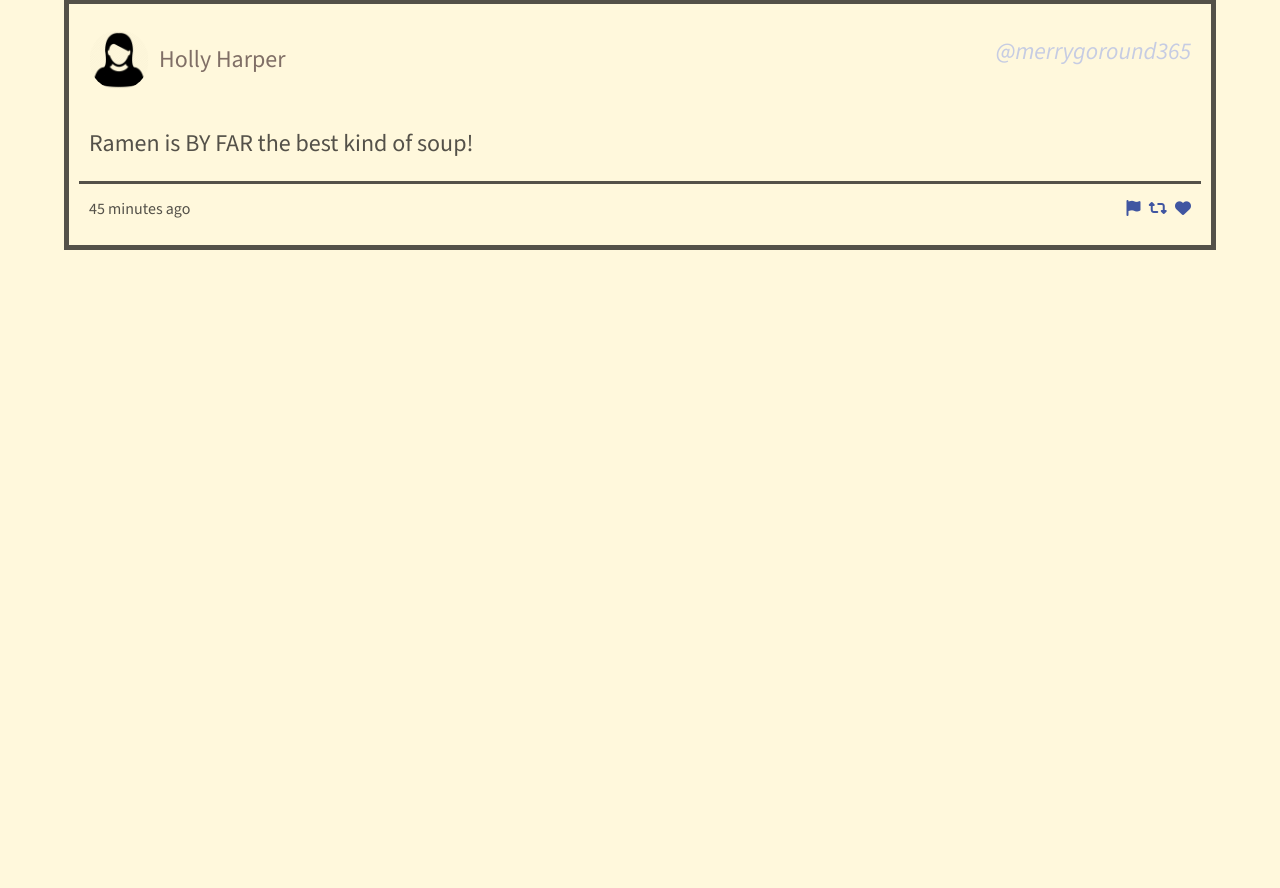
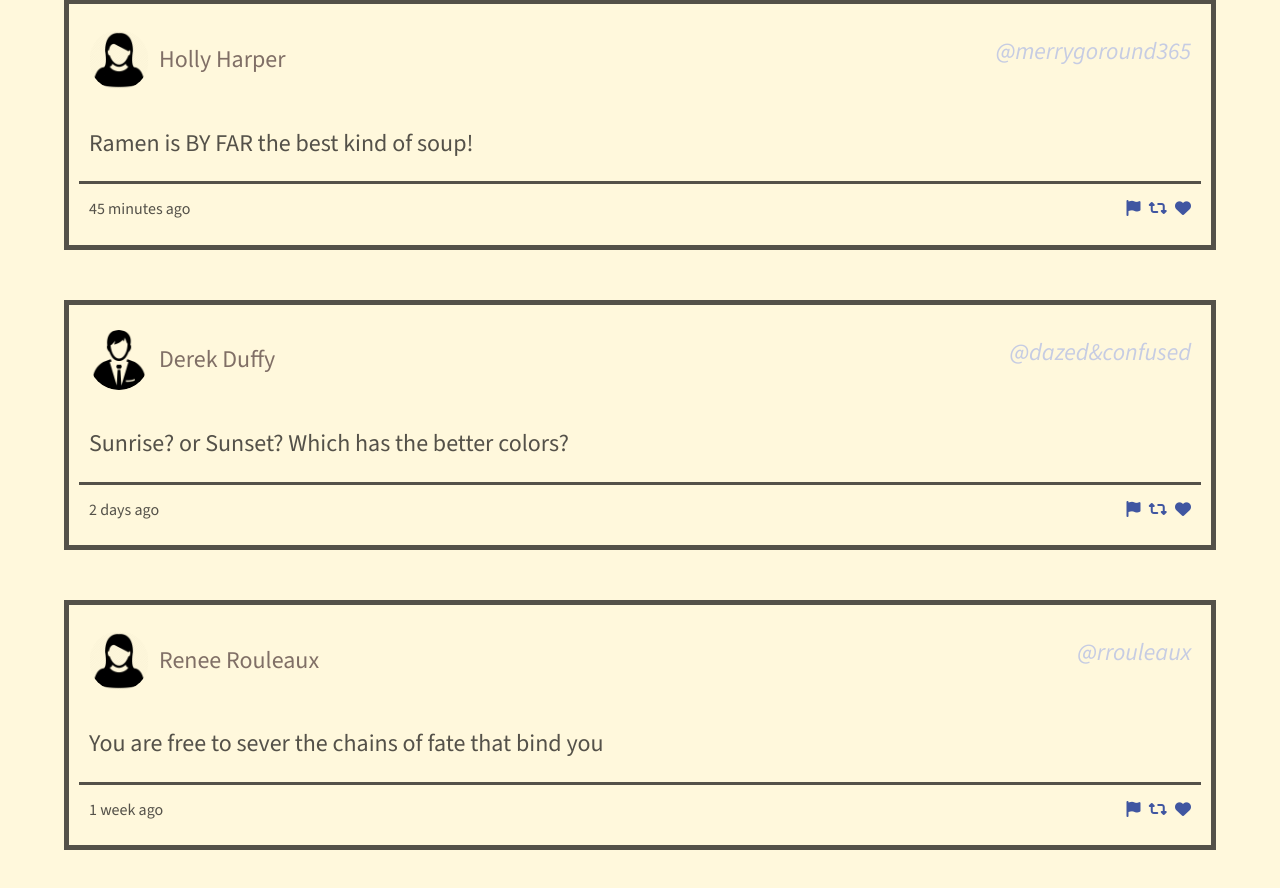
Before and after one commit to rhaelynlashmar/tweeter, a website: page public/index.html in a window 1280 px wide. Shown: the part 728-1616 px from the top of the page. Before the commit the page ends 1028 px from the top, so only its background shows below. Drawn offline with nearby package versions, Linux system fonts and the light colour scheme.

Commit message:
Feature- added 2 more tweets for content clarity, added spacing for organization and changed profile name... felt weird using mine

```diff
--- a/public/index.html
+++ b/public/index.html
@@ -47,7 +47,7 @@
       </div>
       <br>
       <div>
-        <h2>Rhaelyn Lashmar</h2>
+        <h2>Deliliah Winters</h2>
       </div>
     </header>
 
@@ -71,6 +71,7 @@
 
       <!-- Tweets Container Content -->
       <section class="tweets-container">
+
         <article class="tweet">
           <header class="tweet-header">
             <span class="tweet-avatar">
@@ -93,8 +94,54 @@
             </div>
           </footer>
         </article>
+
+        <article class="tweet">
+          <header class="tweet-header">
+            <span class="tweet-avatar">
+              <img class="avatar1" src="/images/tie-m-av.png">
+              <h4>Derek Duffy</h4>
+            </span>
+            <p class="user-handle">@dazed&confused</p>
+          </header>
+          <section class="tweet-content">
+            <p>Sunrise? or Sunset? Which has the better colors?</p>
+          </section>
+          <footer>
+            <div class="tweet-timestamp">
+              <p>2 days ago</p>
+            </div>
+            <div class="tweet-actions">
+              <i class="fa fa-flag"></i>
+              <i class="fa fa-retweet"></i>
+              <i class="fa fa-heart"></i>
+            </div>
+          </footer>
+        </article>
+
+        <article class="tweet">
+          <header class="tweet-header">
+            <span class="tweet-avatar">
+              <img class="avatar1" src="/images/lg-fm-av.png">
+              <h4>Renee Rouleaux</h4>
+            </span>
+            <p class="user-handle">@rrouleaux</p>
+          </header>
+          <section class="tweet-content">
+            <p>You are free to sever the chains of fate that bind you</p>
+          </section>
+          <footer>
+            <div class="tweet-timestamp">
+              <p>1 week ago</p>
+            </div>
+            <div class="tweet-actions">
+              <i class="fa fa-flag"></i>
+              <i class="fa fa-retweet"></i>
+              <i class="fa fa-heart"></i>
+            </div>
+          </footer>
+        </article>
+
       </section>
-
 
     </main>
   </body>
--- a/public/styles/new-tweet.css
+++ b/public/styles/new-tweet.css
@@ -27,7 +27,6 @@
   color: red;
 }
 
-
 .new-tweet #tweet-text {
   color: #545149;
   background: transparent;
```
